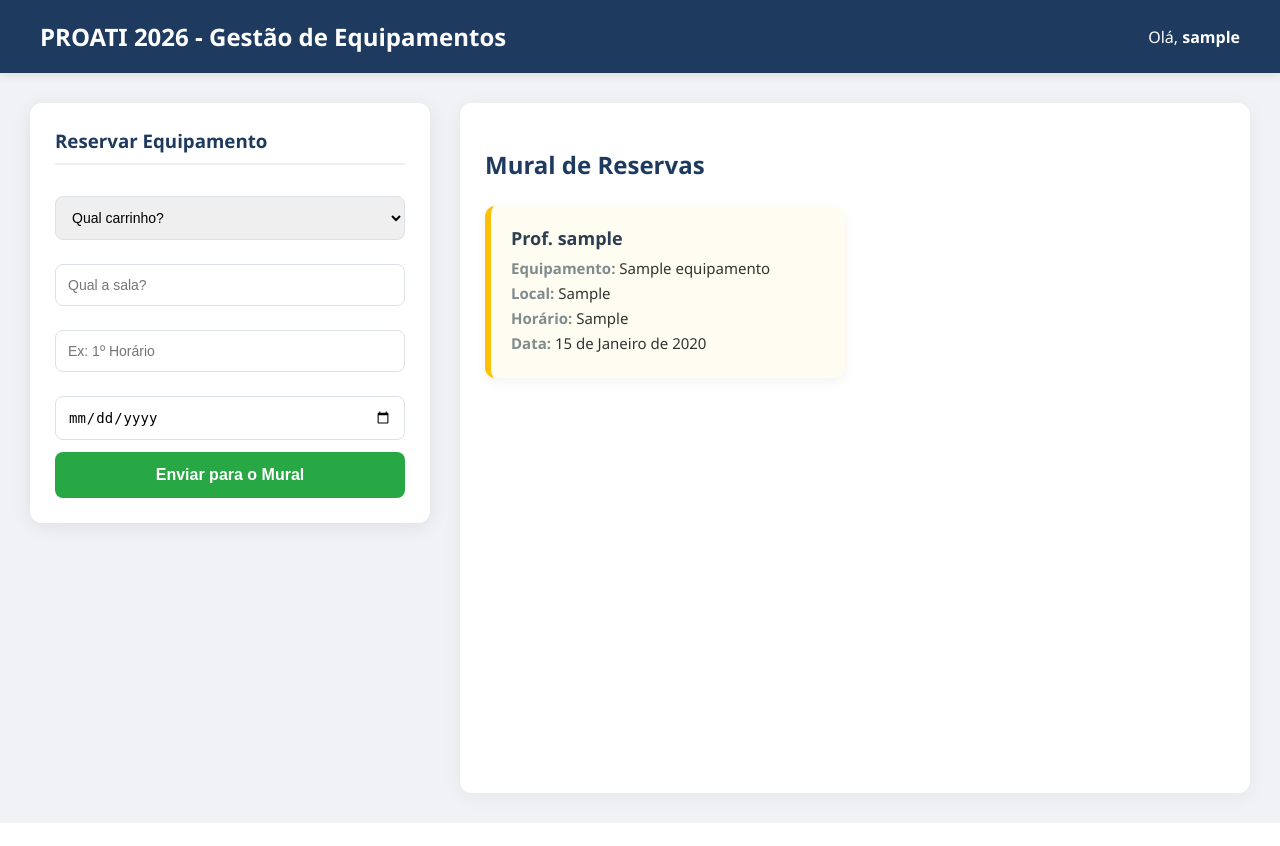
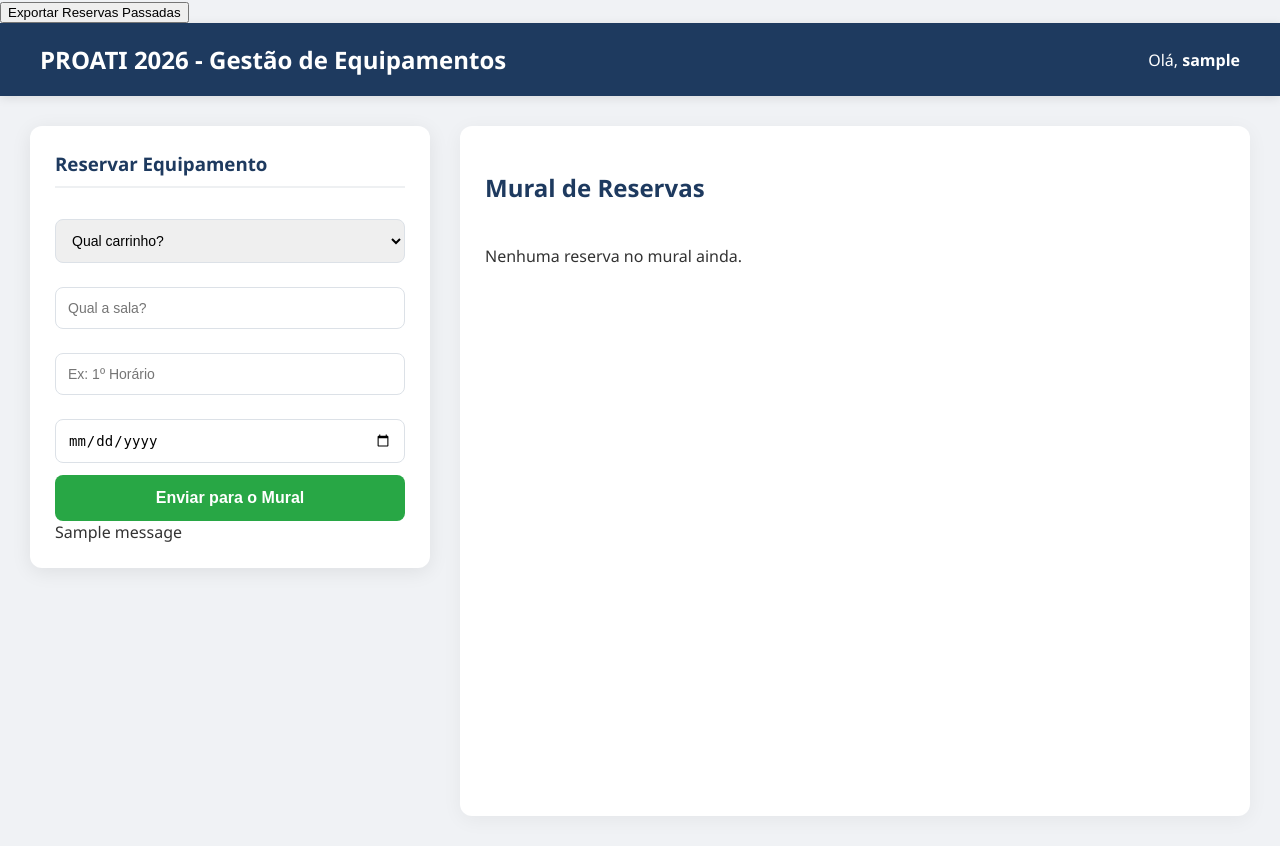
Before and after one commit to Lavinha42/Projeto-Reservar_carrinhos_escola, a Django app: page /Logar/ in a window 1280 px wide. Before the commit the page ends 823 px from the top, so only its background shows below. Run offline with Django 5.2, Linux system fonts and the light colour scheme; a user stored in the database is signed in; tables that the repository leaves empty hold one stand-in row (values such as "Sample post"); one stand-in notice (Sample message) is shown.

Commit message:
ja estabimprimindo relatorios em excel

```diff
--- a/configuracao/urls.py
+++ b/configuracao/urls.py
@@ -1,27 +1,10 @@
-"""
-URL configuration for configuracao project.
-
-The `urlpatterns` list routes URLs to views. For more information please see:
-    https://docs.djangoproject.com/en/6.0/topics/http/urls/
-Examples:
-Function views
-    1. Add an import:  from my_app import views
-    2. Add a URL to urlpatterns:  path('', views.home, name='home')
-Class-based views
-    1. Add an import:  from other_app.views import Home
-    2. Add a URL to urlpatterns:  path('', Home.as_view(), name='home')
-Including another URLconf
-    1. Import the include() function: from django.urls import include, path
-    2. Add a URL to urlpatterns:  path('blog/', include('blog.urls'))
-"""
 from django.contrib import admin
-from django.urls import path
-from reservas import views
+from django.urls import path, include
 
 urlpatterns = [
     path('admin/', admin.site.urls),
-    path('', views.home, name='longa'),
-    path('criar/', views.CriarConta, name='index'  ),
-    path('entrar/', views.Entrar, name='longa'),
-    path('Logar/', views.mural, name='mural' )
+    path('reservas/', include('reservas.urls')),
+
+
+    path('', include('reservas.urls')),
 ]
--- a/reservas/templates/mural.html
+++ b/reservas/templates/mural.html
@@ -9,7 +9,11 @@
     <link rel="stylesheet" href="{% static 'css/estiloMural.css' %}">
 </head>
 <body>
-
+    {% if user.is_staff %}
+    <a href="{% url 'exportar_excel' %}">
+        <button>Exportar Reservas Passadas</button>
+    </a>
+    {% endif %}
 <div class="header">
     <h1>PROATI 2026 - Gestão de Equipamentos</h1>
     <div>Olá, <strong id="nome-professor">{{ user.username }}</strong></div>
@@ -33,7 +37,16 @@
 
             <!-- Alterado para type="button" para o JS interceptar sem recarregar a página se desejar -->
             <button type="submit">Enviar para o Mural</button>
+        {% if messages %}
+        {% for message in messages %}
+            <div class="alert {% if message.tags %}alert-{{ message.tags }}{% endif %}">
+            {{ message }}
+            </div>
+        {% endfor %}
+        {% endif %}
         </form>
+
+
     </div>
 
     <!-- Seção do Mural -->
@@ -52,6 +65,7 @@
             <p>Nenhuma reserva no mural ainda.</p>
             {% endfor %}
         </div>
+
     </div>
 </div>
 
--- /dev/null
+++ b/reservas/urls.py
@@ -0,0 +1,11 @@
+from django.urls import path
+from . import views
+
+urlpatterns = [
+    path('', views.home, name='longa'),
+    path('criar/', views.CriarConta, name='index'  ),
+    path('entrar/', views.Entrar, name='longa'),
+    path('Logar/', views.mural, name='mural' ),
+    path('excluir/<int:reserva_id>/', views.excluir_reserva, name='excluir_reserva'),
+    path('exportar-excel/', views.exportar_reservas_excel, name='exportar_excel'),
+]
--- a/reservas/views.py
+++ b/reservas/views.py
@@ -4,6 +4,11 @@
 from django.contrib.auth.models import User
 from django.contrib import messages
 from django.contrib.auth import authenticate, login
+from django.http import HttpResponse
+from datetime import date
+import openpyxl
+
+
 
 def home(request):
     return render(request, 'longa.html')
@@ -30,7 +35,7 @@
         user.save()
 
         messages.success(request, "Conta criada com sucesso! Faça login.")
-        return redirect('longa') # Redireciona para a tela de login
+        return redirect(request,'longa') # Redireciona para a tela de login
 
     return render(request, 'index.html')
 def Entrar(request):
@@ -49,28 +54,105 @@
             return render(request, 'longa.html')
 
     return render(request, 'longa.html')
-@login_required # Garante que só quem logou veja o mural
+@login_required
 def mural(request):
+    # 1. Buscamos os equipamentos FORA do IF do POST
+    # para que eles apareçam assim que a página carregar
+    equipamentos = Equipamento.objects.all()
+
     if request.method == "POST":
-        # Pega os dados do formulário HTML
         equipamento_id = request.POST.get('equipamento')
         sala = request.POST.get('sala')
         horario = request.POST.get('horario')
         data = request.POST.get('data')
 
-        # Cria a reserva no banco
-        Equip = Equipamento.objects.get(id=equipamento_id)
-        Reserva.objects.create(
-            professor=request.user,
-            equipamento=Equip,
+        # Verificação de reserva duplicada
+        ja_reservado = Reserva.objects.filter(
+            equipamento_id=equipamento_id, # Usando _id para ser mais direto
             sala=sala,
             periodo=horario,
             data_uso=data
-        )
+        ).exists()
+
+        if ja_reservado:
+            messages.error(request, "Horário já reservado!")
+            return redirect('mural')
+
+        # Cria a reserva no banco
+        try:
+            equip_obj = Equipamento.objects.get(id=equipamento_id)
+            Reserva.objects.create(
+                professor=request.user,
+                equipamento=equip_obj,
+                sala=sala,
+                periodo=horario,
+                data_uso=data
+            )
+            messages.success(request, "Reserva realizada com sucesso!")
+        except Exception as e:
+            messages.error(request, f"Erro ao salvar: {e}")
+
         return redirect('mural')
 
+    # 2. Buscamos as reservas para mostrar na tabela
+    reservas = Reserva.objects.filter(
+        data_uso__gte=date.today()
+    ).order_by('data_uso', 'periodo')
+
+    # 3. IMPORTANTE: Passamos tanto 'reservas' quanto 'equipamentos' para o HTML
+    return render(request, 'mural.html', {
+        'reservas': reservas,
+        'equipamentos': equipamentos
+    })
+@login_required
+def excluir_reserva(request, reserva_id):
+    if not request.user.is_staff: # Proteção extra: se não for adm, bloqueia
+        messages.error(request, "Você não tem permissão para excluir.")
+        return redirect('mural')
+
+    reserva = get_object_or_404(Reserva, id=reserva_id)
+    reserva.delete()
+    messages.success(request, "Reserva excluída com sucesso!")
+    return redirect('mural')
     # Busca todos os equipamentos e todas as reservas para mostrar na tela
-    equipamentos = Equipamento.objects.all()
+    quipamentos = Equipamento.objects.all()
     reservas = Reserva.objects.all().order_by('-id') # Mais novas primeiro
 
     return render(request, 'mural.html', {'equipamentos': equipamentos, 'reservas': reservas})
+@login_required
+def exportar_reservas_excel(request):
+
+    reservas_passadas = Reserva.objects.filter(
+        data_uso__lt=date.today()
+    ).order_by('-data_uso')
+
+    workbook = openpyxl.Workbook()
+    worksheet = workbook.active
+    worksheet.title = "Reservas Passadas"
+
+    worksheet.append([
+        'Professor',
+        'Equipamento',
+        'Sala',
+        'Periodo',
+        'Data'
+    ])
+
+    for reserva in reservas_passadas:
+        worksheet.append([
+            reserva.professor.username,
+            reserva.equipamento.nome,
+            reserva.sala,
+            reserva.periodo,
+            str(reserva.data_uso)
+        ])
+
+    response = HttpResponse(
+        content_type='application/vnd.openxmlformats-officedocument.spreadsheetml.sheet'
+    )
+
+    response['Content-Disposition'] = 'attachment; filename=reservas_passadas.xlsx'
+
+    workbook.save(response)
+
+    return response
```
Also changed, not shown: configuracao/settings.py (+3 -5 lines), reservas/static/js/scriptMural.js (+0 -17 lines).
